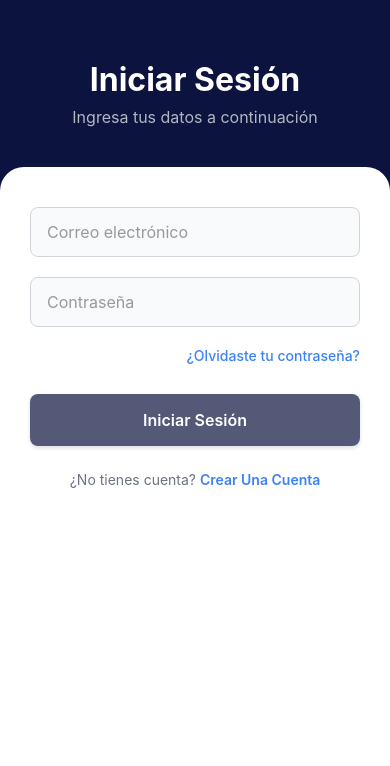
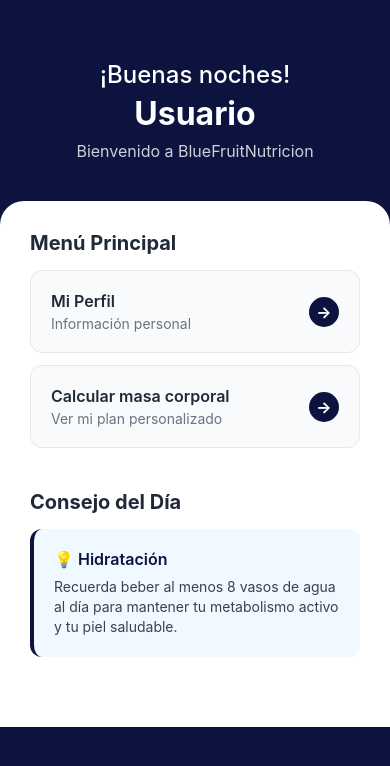
Before and after one commit to kather15/BlueFruitNutrition-movil, a React Native app: screen /HomeScreen in a window 390 px wide. Shown: the top 766 px of the page. Built offline with nearby package versions, Linux system fonts and the light colour scheme.

Commit message:
Pantalla home terminada

```diff
--- a/src/navigation/Navigation.js
+++ b/src/navigation/Navigation.js
@@ -10,6 +10,7 @@ import IMCScreen from '../screens/IMCscreen';
 import DashboardScreen from '../screens/DashboardScreen'; // Si tienes pantalla de dashboard
 import NewPasswordScreen from '../screens/NewPasswordScreen'; // Si tienes pantalla de nueva contraseña
 import PasswordRecovery from '../screens/PasswordRecovery';
+import HomeScreen from '../screens/HomeScreen.js';
 
 
 const Stack = createNativeStackNavigator();
@@ -22,6 +23,8 @@ const AppNavigator = () => {
         <Stack.Screen name="RegisterScreen" component={RegisterScreen} />
         <Stack.Screen name="VerificationScreen" component={VerificationScreen} />
         <Stack.Screen name="Login" component={LoginScreen} />
+                <Stack.Screen name="HomeScreen" component={HomeScreen} />
+
         <Stack.Screen name="Dashboard" component={DashboardScreen} />
         <Stack.Screen name="PasswordRecovery" component={PasswordRecovery} />
         <Stack.Screen name="NewPassword" component={NewPasswordScreen} />
--- /dev/null
+++ b/src/screens/HomeScreen.js
@@ -0,0 +1,169 @@
+import React, { useState, useEffect } from 'react';
+import {
+  View,
+  Text,
+  StyleSheet,
+  TouchableOpacity,
+  ScrollView,
+  Dimensions,
+} from 'react-native';
+
+const { width } = Dimensions.get('window');
+
+const HomeScreen = ({ navigation, route }) => {
+  const [userName, setUserName] = useState('Usuario');
+  const [greeting, setGreeting] = useState('¡Buenos días!');
+
+useEffect(() => {
+  console.log('Params recibidos:', route.params);
+
+  const hour = new Date().getHours();
+  if (hour >= 6 && hour > 12) setGreeting('¡Buenos días!');
+  else if (hour >= 12 && hour < 20) setGreeting('¡Buenas tardes!');
+  else setGreeting('¡Buenas noches!');
+
+  if (route.params?.userName) {
+    setUserName(route.params.userName);
+  } else if (route.params?.userId) {
+    fetchUserNameFromAPI(route.params.userId);
+  } else {
+    console.warn('No se recibió ni userName ni userId');
+  }
+}, [route]);
+
+
+  const fetchUserNameFromAPI = async (userId) => {
+    try {
+      const response = await fetch(`https://bluefruitnutrition1.onrender.com/api/customers/${userId}`);
+      const data = await response.json();
+      setUserName(data?.name || 'Usuario');
+    } catch (error) {
+      console.error('Error al obtener el nombre del usuario:', error);
+      setUserName('Usuario');
+    }
+  };
+
+  const menuOptions = [
+    { title: 'Mi Perfil', subtitle: 'Información personal', action: () => navigation.navigate('Profile') },
+    { title: 'Calcular masa corporal', subtitle: 'Ver mi plan personalizado', action: () => navigation.navigate('IMCScreen') },
+
+  ];
+
+  const quickActions = [
+    { title: 'Registrar Comida', color: '#10b981', action: () => navigation.navigate('FoodLog') },
+    { title: 'Peso Hoy', color: '#f59e0b', action: () => navigation.navigate('WeightLog') }
+  ];
+
+  return (
+    <ScrollView style={styles.container} showsVerticalScrollIndicator={false}>
+      <View style={styles.header}>
+        <View style={styles.welcomeContainer}>
+          <Text style={styles.greeting}>{greeting}</Text>
+          <Text style={styles.userName}>{userName}</Text>
+          <Text style={styles.subtitle}>Bienvenido a BlueFruitNutricion</Text>
+        </View>
+      </View>
+
+      <View style={styles.mainContainer}>
+        <View style={styles.content}>
+
+
+          <View style={styles.menuContainer}>
+            <Text style={styles.sectionTitle}>Menú Principal</Text>
+            {menuOptions.map((option, index) => (
+              <TouchableOpacity
+                key={index}
+                style={styles.menuCard}
+                onPress={option.action}
+              >
+                <View style={styles.menuContent}>
+                  <Text style={styles.menuTitle}>{option.title}</Text>
+                  <Text style={styles.menuSubtitle}>{option.subtitle}</Text>
+                </View>
+                <View style={styles.menuArrow}>
+                  <Text style={styles.arrowText}>→</Text>
+                </View>
+              </TouchableOpacity>
+            ))}
+          </View>
+
+          <View style={styles.tipContainer}>
+            <Text style={styles.sectionTitle}>Consejo del Día</Text>
+            <View style={styles.tipCard}>
+              <Text style={styles.tipTitle}>💡 Hidratación</Text>
+              <Text style={styles.tipText}>
+                Recuerda beber al menos 8 vasos de agua al día para mantener tu metabolismo activo y tu piel saludable.
+              </Text>
+            </View>
+          </View>
+        </View>
+      </View>
+    </ScrollView>
+  );
+};
+
+const styles = StyleSheet.create({
+  container: { flex: 1, backgroundColor: '#0C133F' },
+  header: { backgroundColor: '#0C133F', paddingTop: 60, paddingBottom: 40, paddingHorizontal: 30 },
+  welcomeContainer: { alignItems: 'center' },
+  greeting: { fontSize: 24, color: '#ffffff', fontWeight: '500', marginBottom: 5 },
+  userName: { fontSize: 32, fontWeight: 'bold', color: '#ffffff', textAlign: 'center', marginBottom: 8 },
+  subtitle: { fontSize: 16, color: '#ffffff', textAlign: 'center', opacity: 0.8 },
+  mainContainer: { flex: 1, backgroundColor: '#0C133F' },
+  content: {
+    backgroundColor: '#ffffff',
+    borderTopLeftRadius: 24,
+    borderTopRightRadius: 24,
+    paddingHorizontal: 30,
+    paddingTop: 30,
+    paddingBottom: 50,
+    minHeight: '100%',
+  },
+  sectionTitle: { fontSize: 20, fontWeight: 'bold', color: '#1f2937', marginBottom: 15 },
+  quickActionsContainer: { marginBottom: 30 },
+  quickActionsRow: { flexDirection: 'row', justifyContent: 'space-between', gap: 15 },
+  quickActionCard: {
+    flex: 1,
+    paddingVertical: 20,
+    paddingHorizontal: 15,
+    borderRadius: 12,
+    alignItems: 'center',
+  },
+  quickActionText: { color: '#ffffff', fontSize: 14, fontWeight: '600', textAlign: 'center' },
+  menuContainer: { marginBottom: 30 },
+  menuCard: {
+    backgroundColor: '#f9fafb',
+    borderRadius: 12,
+    padding: 20,
+    marginBottom: 12,
+    flexDirection: 'row',
+    alignItems: 'center',
+    justifyContent: 'space-between',
+    borderWidth: 1,
+    borderColor: '#e5e7eb',
+  },
+  menuContent: { flex: 1 },
+  menuTitle: { fontSize: 16, fontWeight: '600', color: '#1f2937', marginBottom: 4 },
+  menuSubtitle: { fontSize: 14, color: '#6b7280' },
+  menuArrow: {
+    width: 30,
+    height: 30,
+    backgroundColor: '#0C133F',
+    borderRadius: 15,
+    alignItems: 'center',
+    justifyContent: 'center',
+  },
+  arrowText: { color: '#ffffff', fontSize: 16, fontWeight: 'bold' },
+  tipContainer: { marginBottom: 20 },
+  tipCard: {
+    backgroundColor: '#f0f9ff',
+    borderRadius: 12,
+    padding: 20,
+    borderLeftWidth: 4,
+    borderLeftColor: '#0C133F',
+  },
+  tipTitle: { fontSize: 16, fontWeight: '600', color: '#0C133F', marginBottom: 8 },
+  tipText: { fontSize: 14, color: '#374151', lineHeight: 20 },
+});
+
+export default HomeScreen;
--- a/src/screens/LoginScreen.js
+++ b/src/screens/LoginScreen.js
@@ -48,7 +48,13 @@ const LoginScreen = ({ navigation }) => {
         }
 
         Alert.alert('Éxito', 'Login exitoso');
-        navigation.replace('Dashboard');
+
+        // Navega a HomeScreen y pasa los datos del usuario
+        navigation.replace('HomeScreen', {
+          userId: data.id,
+          userName: data.name,
+        });
+
       } else {
         Alert.alert('Error', data.message || 'Credenciales incorrectas');
       }
@@ -66,10 +72,8 @@ const LoginScreen = ({ navigation }) => {
       <Text style={styles.title}>Iniciar Sesión</Text>
       <Text style={styles.subtitle}>Ingresa tus datos a continuación</Text>
 
-      {/* Contenedor principal con bordes redondeados */}
       <View style={styles.mainContainer}>
         <View style={styles.formContainer}>
-
           <View style={styles.inputContainer}>
             <TextInput
               style={styles.input}
@@ -96,9 +100,9 @@ const LoginScreen = ({ navigation }) => {
           </View>
 
           <TouchableOpacity
-  style={styles.forgotPassword}
-  onPress={() => navigation.navigate('PasswordRecovery')}
->
+            style={styles.forgotPassword}
+            onPress={() => navigation.navigate('PasswordRecovery')}
+          >
             <Text style={styles.forgotPasswordText}>¿Olvidaste tu contraseña?</Text>
           </TouchableOpacity>
 
@@ -129,33 +133,7 @@ const LoginScreen = ({ navigation }) => {
 const styles = StyleSheet.create({
   container: {
     flex: 1,
-    backgroundColor: '#0C133F', // Fondo azul específico
-  },
-  header: {
     backgroundColor: '#0C133F',
-    paddingTop: 60,
-    paddingBottom: 20,
-    paddingHorizontal: 20,
-    borderBottomWidth: 2,
-    borderBottomColor: '#3b82f6',
-  },
-  headerTitle: {
-    color: '#ffffff',
-    fontSize: 18,
-    fontWeight: '500',
-  },
-  mainContainer: {
-    flex: 1,
-    backgroundColor: '#0C133F',
-  },
-  formContainer: {
-    backgroundColor: '#ffffff',
-    width: '100%',
-    paddingHorizontal: 30,
-    paddingVertical: 40,
-    borderTopLeftRadius: 24,
-    borderTopRightRadius: 24,
-    flex: 1,
   },
   title: {
     fontSize: 32,
@@ -170,6 +148,18 @@ const styles = StyleSheet.create({
     color: '#b0b7c3',
     textAlign: 'center',
     marginBottom: 40,
+  },
+  mainContainer: {
+    flex: 1,
+    backgroundColor: '#0C133F',
+  },
+  formContainer: {
+    backgroundColor: '#ffffff',
+    paddingHorizontal: 30,
+    paddingVertical: 40,
+    borderTopLeftRadius: 24,
+    borderTopRightRadius: 24,
+    flex: 1,
   },
   inputContainer: {
     marginBottom: 20,
@@ -199,14 +189,6 @@ const styles = StyleSheet.create({
     borderRadius: 8,
     alignItems: 'center',
     marginBottom: 25,
-    shadowColor: '#0C133F',
-    shadowOffset: {
-      width: 0,
-      height: 2,
-    },
-    shadowOpacity: 0.2,
-    shadowRadius: 4,
-    elevation: 3,
   },
   loginButtonText: {
     color: '#ffffff',
```
